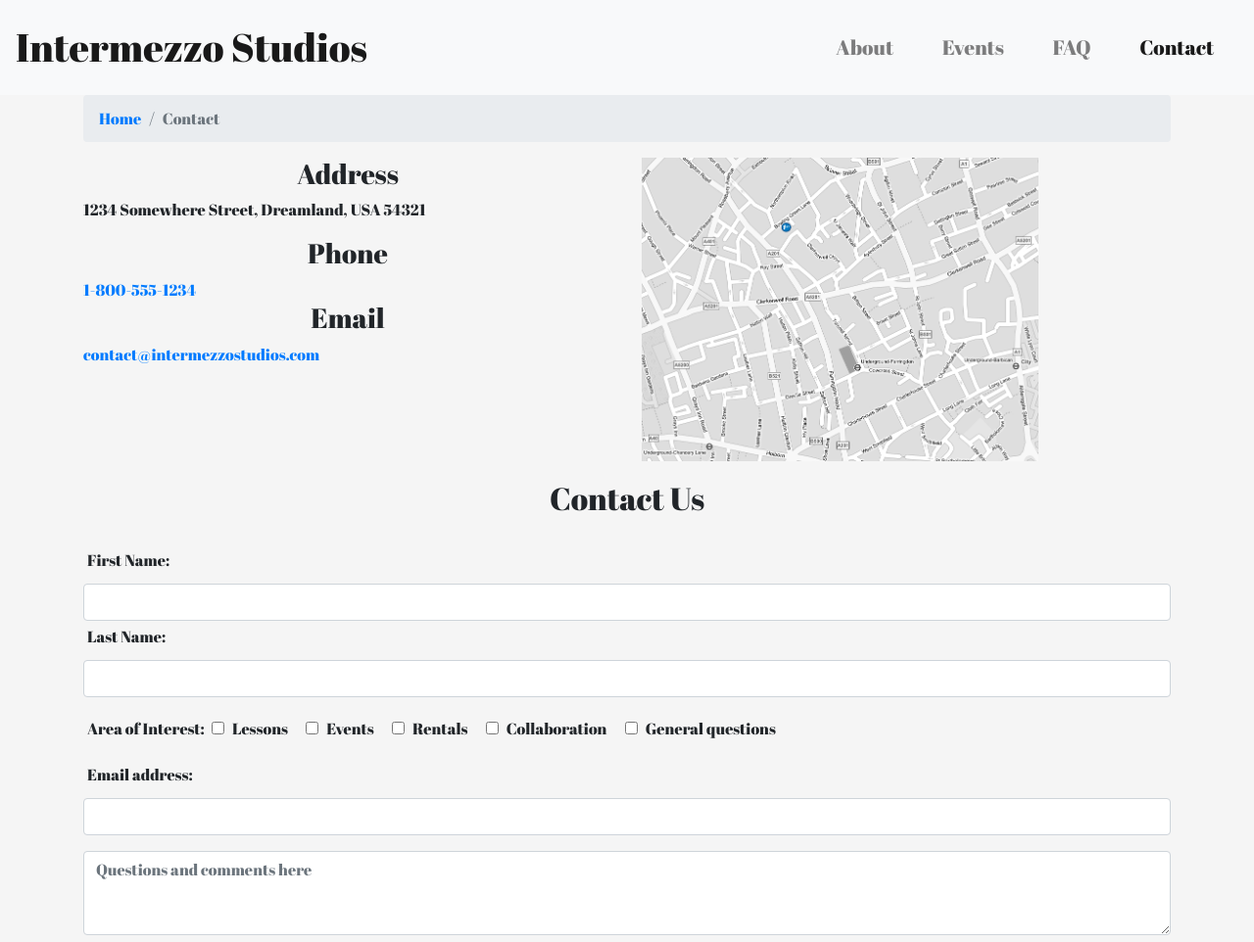
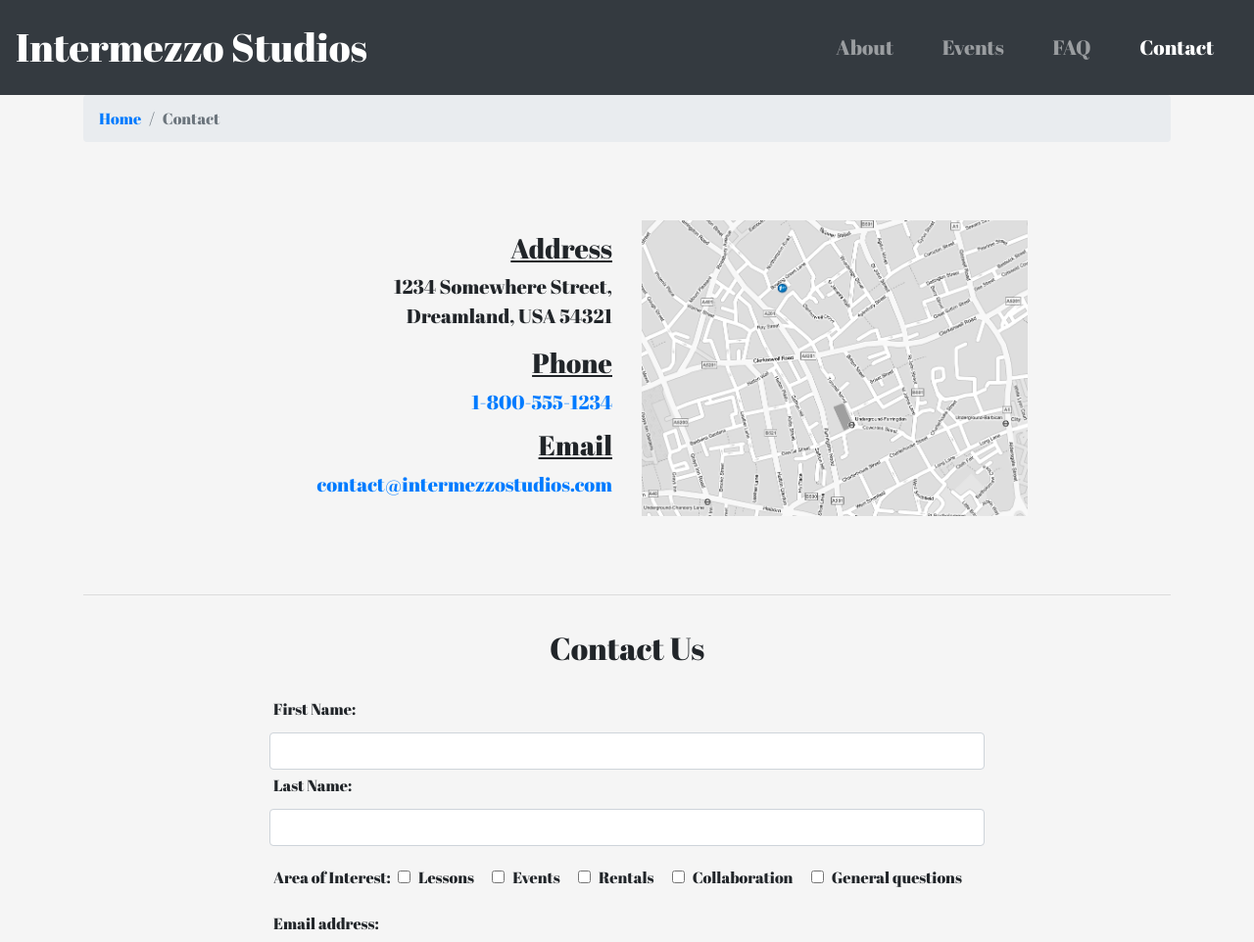
Before and after one commit to dcatherine3000/intermezzo-studios-final, a website: page contact.html in a window 1280 px wide. Shown: the top 962 px of the page at 98% size. Drawn offline with nearby package versions, Linux system fonts and the light colour scheme.

Commit message:
Contact Page Styles

```diff
--- a/contact.html
+++ b/contact.html
@@ -15,7 +15,7 @@
 
 <!--Navigation Bar-->
 
-<nav class="navbar navbar-expand-lg navbar-light bg-light">
+<nav class="navbar navbar-expand-lg navbar-dark bg-dark">
     <a class="navbar-brand" href="index.html">Intermezzo Studios</a>
     <button class="navbar-toggler" type="button" data-toggle="collapse" data-target="#navbar" aria-controls="navbar" aria-expanded="false" aria-label="Toggle navigation">
         <span class="navbar-toggler-icon"></span>
@@ -55,10 +55,10 @@
 <!--Two-Column Section-->
 
 <div class="container">
-    <div class="row">
-        <div class="col-6">
+    <div class="row contact-row">
+        <div class="col-6 contact-info">
             <h3>Address</h3>
-            <address>1234 Somewhere Street,
+            <address>1234 Somewhere Street,<br>
                 Dreamland, USA 54321
             </address>
             <h3>Phone</h3>
@@ -70,6 +70,7 @@
             <img id="map" src="img/map.jpg" alt="City map">
         </div>
     </div>
+    <hr>
 
 <!--Contact Form-->
 
@@ -77,7 +78,7 @@
         <div class="col-12">
             <h2>Contact Us</h2>
         </div>
-        <div class="col">
+        <div class="col-8 mx-auto">
             <form>
                 <div class="form-group">
                     <label for="firstName">First Name: </label>
@@ -118,6 +119,7 @@
         </div>
     </div>
 </div>
+<hr>
 
 <!--Footer-->
 
--- a/css/styles.css
+++ b/css/styles.css
@@ -206,6 +206,22 @@ footer hr {
 
 /* Contact Page */
 
+.contact-info {
+    text-align: right;
+    font-size: 1.25rem;
+}
+
+.contact-info h3 {
+    text-align: right;
+    text-decoration: underline;
+    margin-top: .75rem;
+}
+
+.contact-row {
+    margin: 4rem auto;
+}
+
 #map {
     width: 75%;
+    margin: 0 auto;
 }
```
